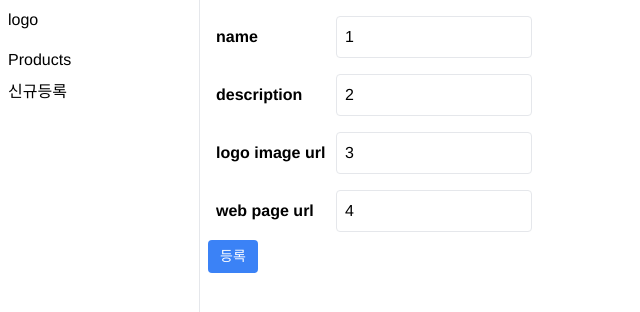
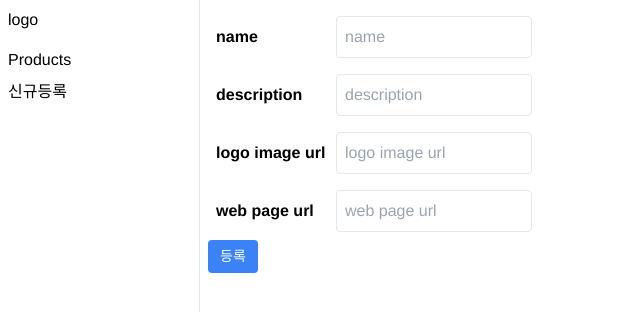
Before and after one commit to sangwoo-sean/ductlens, a React (Vite) app in the folder frontend/: page /admin/products/add in a window 1280 px wide. Shown: the top 312 px of the page, without its empty margins (0-640 px from the left). Built offline with nearby package versions, Linux system fonts and the light colour scheme; no server answers.

Commit message:
client 등록페이지 완료

```diff
--- a/frontend/src/components/admin/ProductAddForm.tsx
+++ b/frontend/src/components/admin/ProductAddForm.tsx
@@ -29,24 +29,24 @@ const CustomTextInput: React.FC<CustomTextInputProps> = React.memo(
 );
 
 const ProductAddForm = () => {
-  const [name, setName] = useState('1');
-  const [description, setDescription] = useState('2');
-  const [imageUrl, setImageUrl] = useState('3');
-  const [url, setUrl] = useState('4');
+  const [name, setName] = useState<string>('');
+  const [description, setDescription] = useState<string>('');
+  const [imageUrl, setImageUrl] = useState<string>('');
+  const [url, setUrl] = useState<string>('');
 
-  const handleNameChange = useCallback((e) => {
+  const handleNameChange = useCallback((e: React.ChangeEvent<HTMLInputElement>) => {
     setName(e.target.value);
   }, []);
 
-  const handleDescriptionChange = useCallback((e) => {
+  const handleDescriptionChange = useCallback((e: React.ChangeEvent<HTMLInputElement>) => {
     setDescription(e.target.value);
   }, []);
 
-  const handleLogoImageUrlChange = useCallback((e) => {
+  const handleLogoImageUrlChange = useCallback((e: React.ChangeEvent<HTMLInputElement>) => {
     setImageUrl(e.target.value);
   }, []);
 
-  const handleWebPageUrlChange = useCallback((e) => {
+  const handleWebPageUrlChange = useCallback((e: React.ChangeEvent<HTMLInputElement>) => {
     setUrl(e.target.value);
   }, []);
 
@@ -63,9 +63,18 @@ const ProductAddForm = () => {
         url,
       }),
     })
-      .then((res) => res.json())
       .then((res) => {
-        console.log(res);
+        if (res.ok) {
+          setName('');
+          setDescription('');
+          setImageUrl('');
+          setUrl('');
+          alert("등록 성공");
+        }
+        else {
+          console.error(res);
+          alert("오류발생");
+        }
       });
   }, []);
 
```
